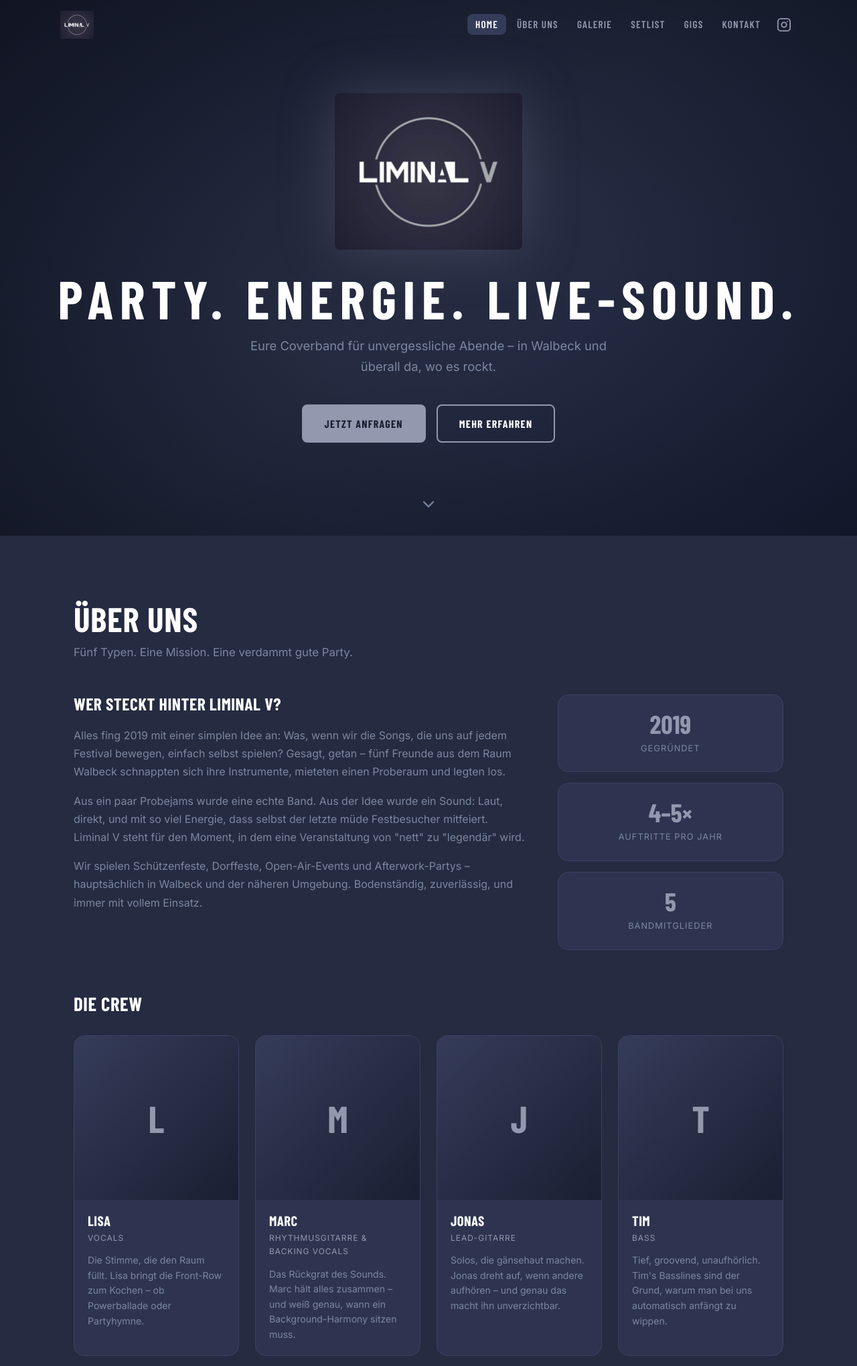
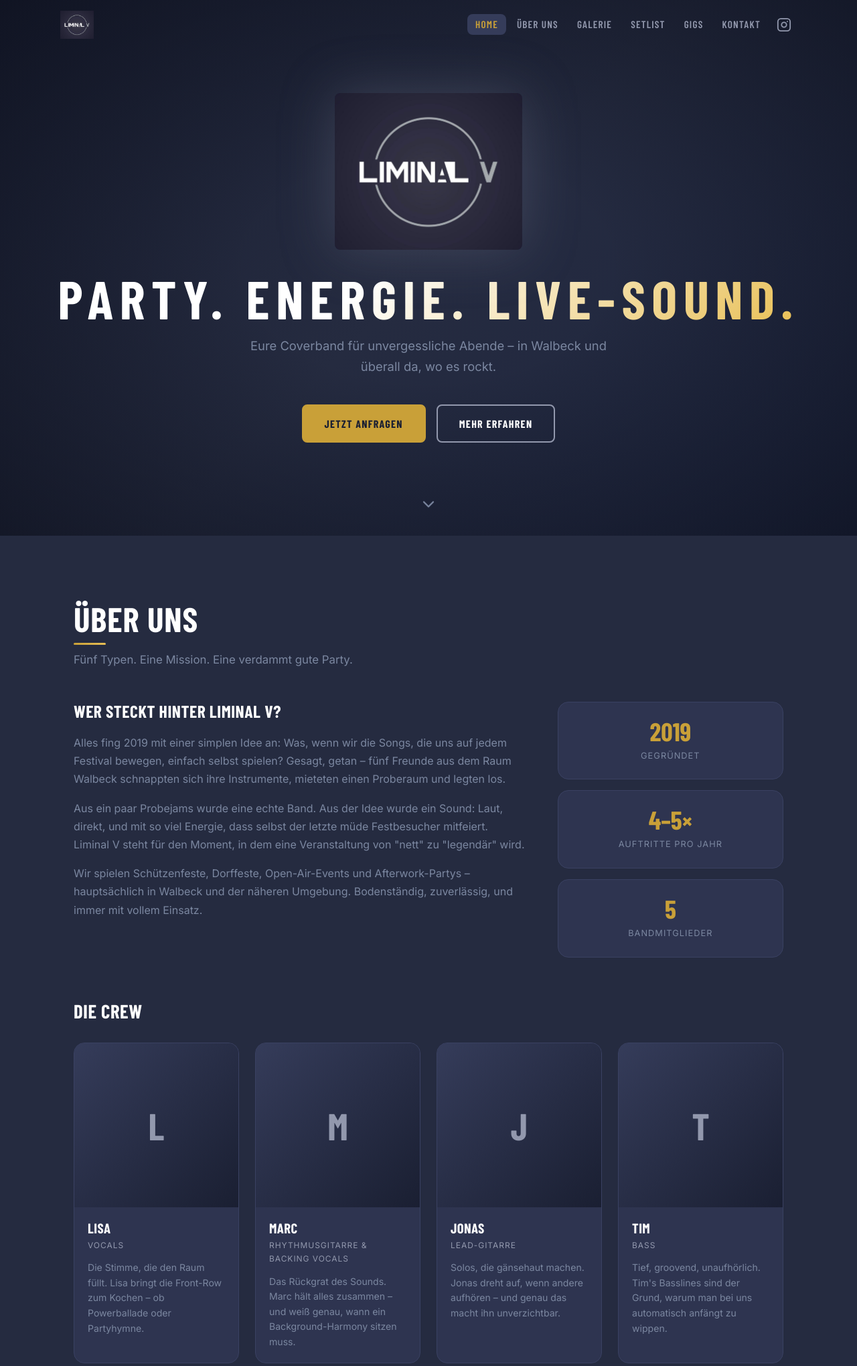
Before and after one commit to noahrsn/Liminal-V-App, a Flask app: page / in a window 1280 px wide. Shown: the top 2040 px of the page at 67% size. Run offline with Flask 3, Linux system fonts and the light colour scheme; some web fonts are replaced.

Commit message:
Neue Webapp

```diff
--- a/static/css/style.css
+++ b/static/css/style.css
@@ -9,11 +9,13 @@
   --color-bg-hover:    #353C5A;   /* Hover-Zustände */
   --color-silver:      #9298AD;   /* Kreis + "V" im Logo: Stahlgrau */
   --color-silver-light:#B8BDD0;   /* Aufgehelltes Silber für Hover */
+  --color-gold:        #C9A038;   /* Warmer Goldton – Haupt-Akzent */
+  --color-gold-light:  #E8BF55;   /* Helles Gold für Hover */
   --color-white:       #FFFFFF;   /* "LIMINAL"-Schrift: Reines Weiß */
   --color-text:        #E8EAF0;   /* Fließtext: Off-White */
   --color-text-muted:  #7B87A0;   /* Gedämpfter Hilfstext */
   --color-border:      #3A4162;   /* Subtle Trennlinien */
-  --color-accent:      #9298AD;   /* Akzentfarbe = Silber */
+  --color-accent:      #C9A038;   /* Akzentfarbe = Gold */
 
   /* Typografie */
   --font-heading: 'Barlow Condensed', sans-serif;
@@ -86,6 +88,18 @@ h1, h2, h3, h4 {
   font-weight: 800;
   color: var(--color-white);
   margin-bottom: 0.5rem;
+  position: relative;
+  display: inline-block;
+}
+
+.section-title::after {
+  content: '';
+  display: block;
+  width: 48px;
+  height: 3px;
+  background: linear-gradient(90deg, var(--color-gold), var(--color-gold-light));
+  border-radius: 2px;
+  margin-top: 0.5rem;
 }
 
 .section-subtitle {
@@ -115,16 +129,16 @@ h1, h2, h3, h4 {
 }
 
 .btn-primary {
-  background-color: var(--color-silver);
+  background-color: var(--color-gold);
   color: var(--color-bg-dark);
-  border-color: var(--color-silver);
+  border-color: var(--color-gold);
 }
 
 .btn-primary:hover {
-  background-color: var(--color-silver-light);
-  border-color: var(--color-silver-light);
+  background-color: var(--color-gold-light);
+  border-color: var(--color-gold-light);
   transform: translateY(-2px);
-  box-shadow: var(--shadow);
+  box-shadow: 0 6px 24px rgba(201, 160, 56, 0.35);
 }
 
 .btn-ghost {
@@ -215,9 +229,13 @@ h1, h2, h3, h4 {
   transition: var(--transition);
 }
 
-.nav-link:hover,
+.nav-link:hover {
+  color: var(--color-white);
+  background-color: var(--color-bg-hover);
+}
+
 .nav-link.active {
-  color: var(--color-white);
+  color: var(--color-gold);
   background-color: var(--color-bg-hover);
 }
 
@@ -296,7 +314,10 @@ h1, h2, h3, h4 {
   font-weight: 800;
   letter-spacing: 0.12em;
   text-transform: uppercase;
-  color: var(--color-white);
+  background: linear-gradient(135deg, var(--color-white) 40%, var(--color-gold-light) 100%);
+  -webkit-background-clip: text;
+  -webkit-text-fill-color: transparent;
+  background-clip: text;
   margin-bottom: 1rem;
   line-height: 1;
 }
@@ -372,13 +393,13 @@ h1, h2, h3, h4 {
   transition: var(--transition);
 }
 
-.stat:hover { border-color: var(--color-silver); transform: translateY(-3px); }
+.stat:hover { border-color: var(--color-gold); transform: translateY(-3px); box-shadow: 0 4px 16px rgba(201, 160, 56, 0.15); }
 
 .stat-number {
   font-family: var(--font-heading);
   font-size: 2.4rem;
   font-weight: 800;
-  color: var(--color-silver);
+  color: var(--color-gold);
   line-height: 1;
 }
 
@@ -412,9 +433,9 @@ h1, h2, h3, h4 {
 }
 
 .member-card:hover {
-  border-color: var(--color-silver);
+  border-color: var(--color-gold);
   transform: translateY(-4px);
-  box-shadow: var(--shadow);
+  box-shadow: 0 8px 28px rgba(201, 160, 56, 0.2);
 }
 
 .member-photo {
@@ -663,7 +684,7 @@ h1, h2, h3, h4 {
   color: var(--color-white);
   margin-bottom: 1.5rem;
   padding-bottom: 0.5rem;
-  border-bottom: 2px solid var(--color-silver);
+  border-bottom: 2px solid var(--color-gold);
   display: inline-block;
 }
 
@@ -680,9 +701,9 @@ h1, h2, h3, h4 {
 }
 
 .gig-card:hover {
-  border-color: var(--color-silver);
+  border-color: var(--color-gold);
   transform: translateX(4px);
-  box-shadow: var(--shadow-sm);
+  box-shadow: 0 4px 20px rgba(201, 160, 56, 0.18);
 }
 
 .gig-date {
@@ -701,7 +722,7 @@ h1, h2, h3, h4 {
   font-family: var(--font-heading);
   font-size: 1.8rem;
   font-weight: 800;
-  color: var(--color-silver);
+  color: var(--color-gold);
   line-height: 1;
 }
 
@@ -758,7 +779,7 @@ h1, h2, h3, h4 {
   transition: var(--transition);
 }
 
-.gigs-history li:hover { padding-left: 0.5rem; border-color: var(--color-silver); }
+.gigs-history li:hover { padding-left: 0.5rem; border-color: var(--color-gold); }
 .gigs-history li:last-child { border-bottom: none; }
 
 .hist-date {
@@ -818,7 +839,7 @@ h1, h2, h3, h4 {
   font-family: var(--font-heading);
   font-size: 1.3rem;
   font-weight: 700;
-  color: var(--color-silver);
+  color: var(--color-gold);
 }
 
 .price-note {
@@ -888,9 +909,9 @@ input::placeholder, textarea::placeholder { color: var(--color-text-muted); }
 
 input:focus, textarea:focus {
   outline: none;
-  border-color: var(--color-silver);
+  border-color: var(--color-gold);
   background-color: var(--color-bg-hover);
-  box-shadow: 0 0 0 3px rgba(146, 152, 173, 0.12);
+  box-shadow: 0 0 0 3px rgba(201, 160, 56, 0.15);
 }
 
 input[type="date"]::-webkit-calendar-picker-indicator { filter: invert(0.6); }
```
